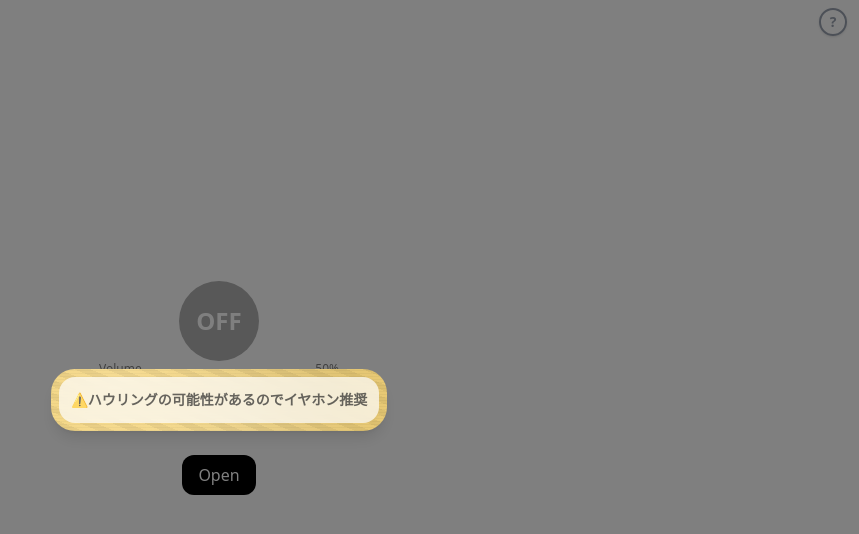
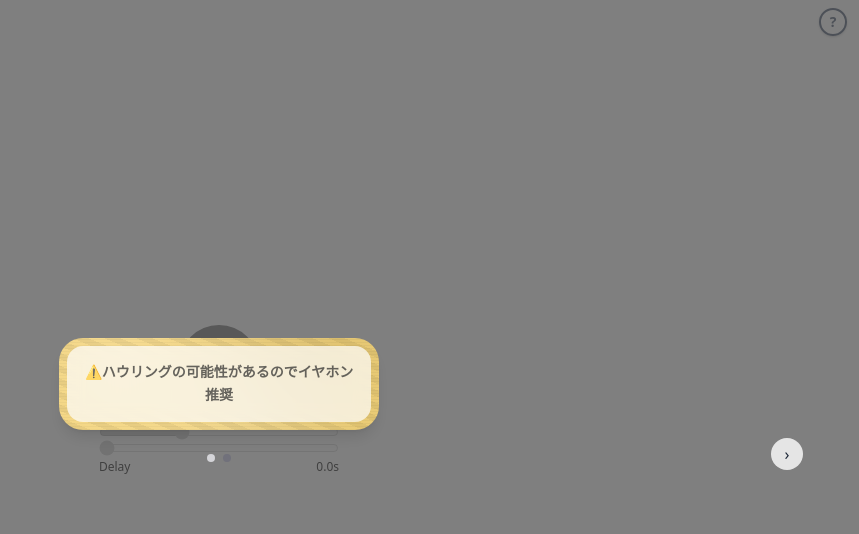
Before and after one commit to z-fujimori/yamabiko, a React (Vite) app: page / in a window 1280 px wide. Both pictures are taken after a click on the button "Open help". Shown: the top 534 px of the page, without its empty margins (421-1280 px from the left). Built offline with nearby package versions, Linux system fonts and the light colour scheme.

Commit message:
Helpモーダルをswipeに変更

```diff
--- a/src/components/CrayonBgDemo.tsx
+++ b/src/components/CrayonBgDemo.tsx
@@ -1,4 +1,7 @@
-export function CrayonBgDemo(props: {text: string}) {
+export function CrayonBgDemo(props: {text: string[]}) {
+	const { text } = props;
+	const lines = text.join('\n');
+
   return (
     <div
         className="w-11/12 h-full m-auto flex items-center justify-center"
@@ -26,10 +29,10 @@ export function CrayonBgDemo(props: {text: string}) {
         {/* 中身 */}
         <div className="relative">
           <div className="flex items-center justify-center">
-            <div className="rounded-2xl bg-white/70 p-3 backdrop-blur text-center">
-              <div className="text-sm text-neutral-800/70 leading-relaxed font-black">
-                {props.text.split('\n').map((line, i) => (
-                  <div key={i}>{line}</div>
+            <div className="rounded-2xl bg-white/70 p-3 backdrop-blur text-center flex items-center justify-center">
+              <div className="text-sm text-neutral-800/70 leading-relaxed font-black w-70 h-13 flex flex-col items-center justify-center">
+                {text.map((line, index) => (
+                  <p key={index}>{line}</p>
                 ))}
               </div>
             </div>
--- a/src/components/HelpModal.tsx
+++ b/src/components/HelpModal.tsx
@@ -20,7 +20,7 @@ const HelpModal = () => {
         bg-black/50
       '
       onClick={closeModal}>
-        <CrayonBgDemo text="⚠️ハウリングの可能性があるのでイヤホン推奨" />
+        <CrayonBgDemo text={["⚠️ハウリングの可能性があるのでイヤホン推奨"]} />
     </div>
   )
 }
--- a/src/components/HorizontalSlideModal.tsx
+++ b/src/components/HorizontalSlideModal.tsx
@@ -150,7 +150,7 @@ export function HorizontalSlideModal({
                 e.stopPropagation();
                 setIndex((v) => Math.max(0, v - 1));
               }}
-              className="absolute left-14 top-26 -translate-y-1/2 z-10 bg-white/80 hover:bg-white text-gray-800 rounded-full w-8 h-8 flex items-center justify-center transition hover:scale-110 active:scale-95"
+              className="absolute left-14 top-33 -translate-y-1/2 z-10 bg-white/80 hover:bg-white text-gray-800 rounded-full w-8 h-8 flex items-center justify-center transition hover:scale-110 active:scale-95"
               aria-label="Previous page"
             >
               ‹
@@ -164,7 +164,7 @@ export function HorizontalSlideModal({
                 e.stopPropagation();
                 setIndex((v) => Math.min(pageCount - 1, v + 1));
               }}
-              className="absolute right-14 top-26 -translate-y-1/2 z-10 bg-white/80 hover:bg-white text-gray-800 rounded-full w-8 h-8 flex items-center justify-center transition hover:scale-110 active:scale-95"
+              className="absolute right-14 top-33 -translate-y-1/2 z-10 bg-white/80 hover:bg-white text-gray-800 rounded-full w-8 h-8 flex items-center justify-center transition hover:scale-110 active:scale-95"
               aria-label="Next page"
             >
               ›
--- a/src/components/MainView.tsx
+++ b/src/components/MainView.tsx
@@ -19,8 +19,6 @@ const MainView = () => {
       <DelaySlider delaySec={delaySec} setDelaySec={setDelaySec} disabled={isOn} />
       {/* <p className="text-sm mt-2">※ハウリング防止のためイヤホン推奨</p> */}
 
-      <SwipePages />
-
     </main>
   )
 }
--- a/src/components/ModalHost.tsx
+++ b/src/components/ModalHost.tsx
@@ -9,10 +9,9 @@ export function ModalHost() {
 
   switch (modal.type) {
     case "help":
-      return <HelpModal />;
+      return <SwipePages />;
     case "swipe":
       return <SwipePages />;
-      return null;
     case "import":
       // return <ImportModal />;
       return null;
--- a/src/components/SwipePages.tsx
+++ b/src/components/SwipePages.tsx
@@ -1,28 +1,22 @@
 import React from "react";
 import { HorizontalSlideModal } from "./HorizontalSlideModal";
 import { CrayonBgDemo } from "./CrayonBgDemo";
+import { useUIStore } from "../store/uiStore";
 
 export function SwipePages() {
-  const [open, setOpen] = React.useState(false);
+  const activeModal = useUIStore((s) => s.activeModal);
+  const closeModal = useUIStore((s) => s.closeModal);
+  const open = activeModal?.type === "help" || activeModal?.type === "swipe";
 
   return (
-    <div className="p-6">
-      <button
-        className="rounded-xl bg-black px-4 py-2 text-white"
-        onClick={() => setOpen(true)}
-      >
-        Open
-      </button>
-
-      <HorizontalSlideModal
-        open={open}
-        onClose={() => setOpen(false)}
-        title="2ページモーダル"
-        pages={[
-          <CrayonBgDemo text="⚠️ハウリングの可能性があるのでイヤホン推奨" />,
-          <CrayonBgDemo text="EnterキーでON/OFF切替可能\n音量と遅延はON時のみ操作可能" />,
-        ]}
-      />
-    </div>
+    <HorizontalSlideModal
+      open={open}
+      onClose={closeModal}
+      title="ヘルプ"
+      pages={[
+        <CrayonBgDemo text={["⚠️ハウリングの可能性があるのでイヤホン推奨"]} />,
+        <CrayonBgDemo text={["EnterキーでON/OFF切替可能", "音量と遅延はON時のみ操作可能"]} />,
+      ]}
+    />
   );
 }
```
